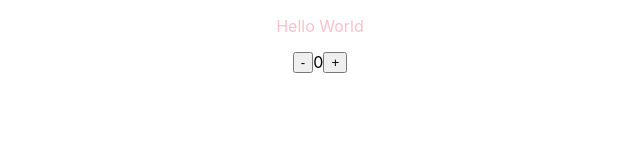
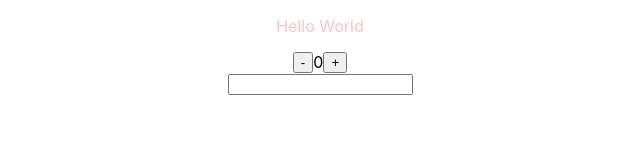
Before and after one commit to schktjm/e2e-test, a React (Create React App) app: page /todos in a window 1280 px wide. Shown: the top 163 px of the page, without its empty margins (320-960 px from the left). Built offline with nearby package versions, Linux system fonts and the light colour scheme.

Commit message:
:+1: todolistつくった

```diff
--- a/src/App.tsx
+++ b/src/App.tsx
@@ -1,12 +1,14 @@
 import React from 'react';
 import styled from "styled-components";
 import Counter from "./components/Counter";
+import ToDos from "./components/ToDos";
 
 function App() {
   return (
     <Wrapper id="app">
       <Hello >Hello World</Hello>
       <Counter />
+      <ToDos />
     </Wrapper>
   );
 }
--- /dev/null
+++ b/src/components/ToDos.tsx
@@ -0,0 +1,49 @@
+import React, { useState } from "react"
+import styled from "styled-components"
+
+type Props = {}
+
+type ItemType = {
+    id: string;
+    text: string;
+    done: boolean;
+}
+
+const randomStr = (): string => {
+    const S = "abcdefghijklmnopqrstuvwxyzABCDEFGHIJKLMNOPQRSTUVWXYZ0123456789"
+    const N = 16
+    return Array.from(Array(N)).map(() => S[Math.floor(Math.random() * S.length)]).join('')
+}
+
+const ToDos: React.FC<Props> = props => {
+    const [text, setText] = useState<string>("");
+    const [items, setItems] = useState<ItemType[]>([]);
+
+    const setNewItem = (e: React.KeyboardEvent) => {
+        if (e.key == 'Enter') {
+            const i: ItemType = { text, done: false, id: randomStr() };
+            setItems([...items, i]);
+            setText("");
+        }
+    }
+    const handleTextInput = (e: React.ChangeEvent) => {
+        const target = e.target as HTMLInputElement;
+        setText(target.value);
+    }
+
+    return (
+        <Wrapper>
+            <TextInput type="text" value={text} onChange={handleTextInput} onKeyDown={setNewItem} />
+            <List>
+                {items.map(item => (<Item key={item.id}>{item.text}</Item>))}
+            </List>
+        </Wrapper>
+    )
+};
+
+const Wrapper = styled.div``;
+const TextInput = styled.input``;
+const List = styled.ul``;
+const Item = styled.li``;
+
+export default ToDos;
```
Also changed, not shown: 2 other files (tests, documents, lock files or other folders).
